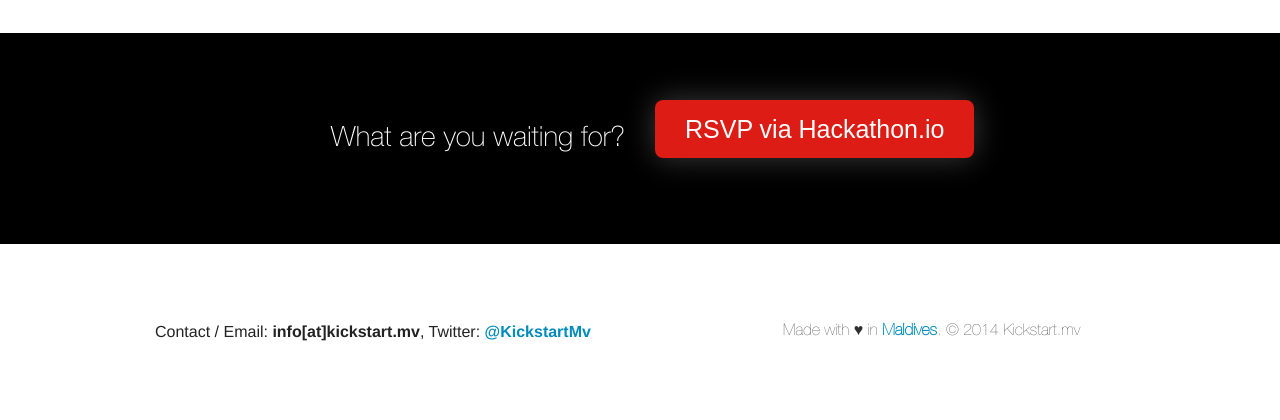
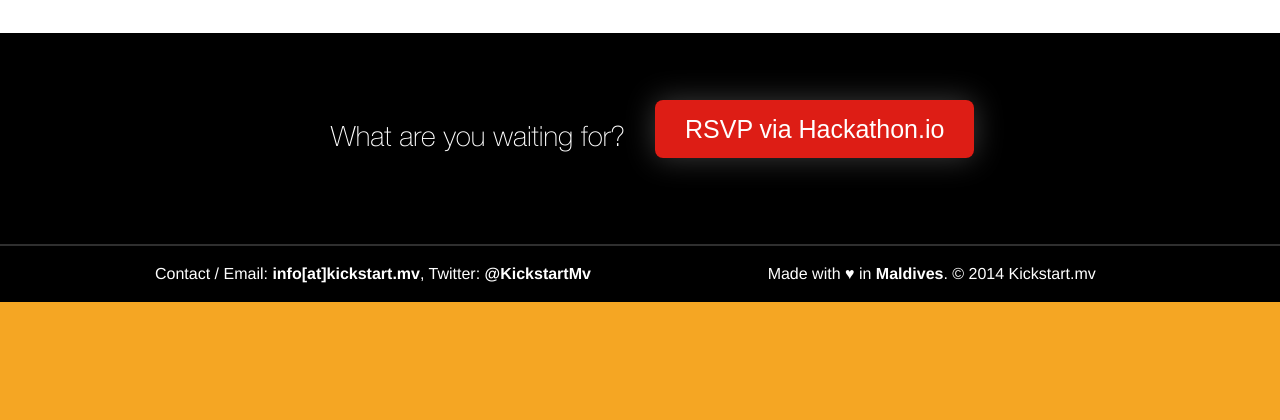
Before and after one commit to kickstartmv/kickstartmv-website, a PHP site: page /kh1 in a window 1280 px wide. Shown: the part 3542-3962 px from the top of the page. After the commit the page ends 3844 px from the top, so only its background shows below. Run offline with PHP 8.4, Linux system fonts and the light colour scheme.

Commit message:
footer fixes

```diff
--- a/kh1/css/style.css
+++ b/kh1/css/style.css
@@ -238,9 +238,13 @@ a.enroll-today-white:hover {
   transition:opacity .1s;
 }
 
-.copyright {
-  font-family: HelveticaNeue-Light;
-  color:#2f2f2f;
+.copyright, .contact {
+  /*font-family: HelveticaNeue-Light;*/
+  color:#fff;
+}
+
+.contact a, .copyright a{
+  color:#fff;
 }
 
 .day-str {
@@ -313,6 +317,12 @@ opacity: .51;
   -webkit-transition: all .2s;
 }
 
+
+#footer{
+  padding:20px 0px;
+  background:#000;
+  border-top:2px solid #2f2f2f;
+}
 
 
 /*FOR MOBILES*/
```
